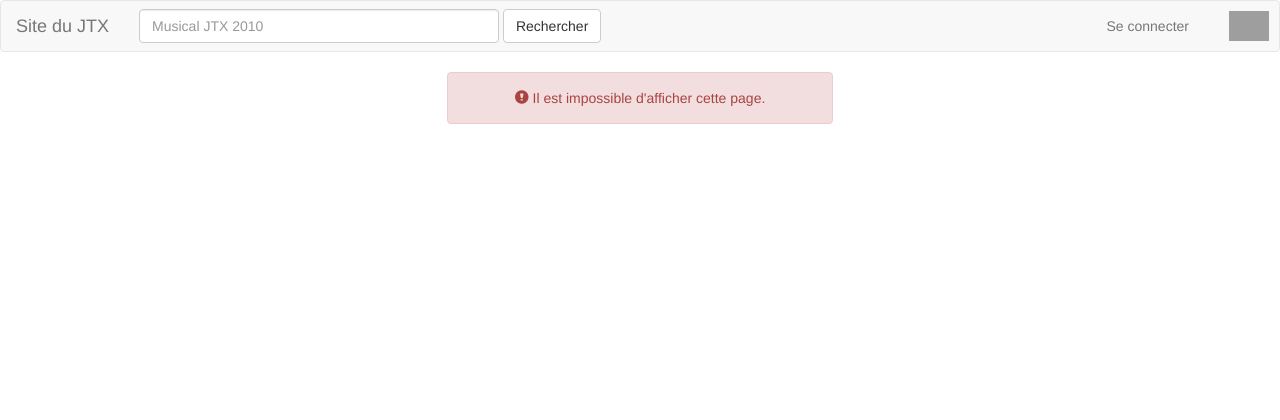
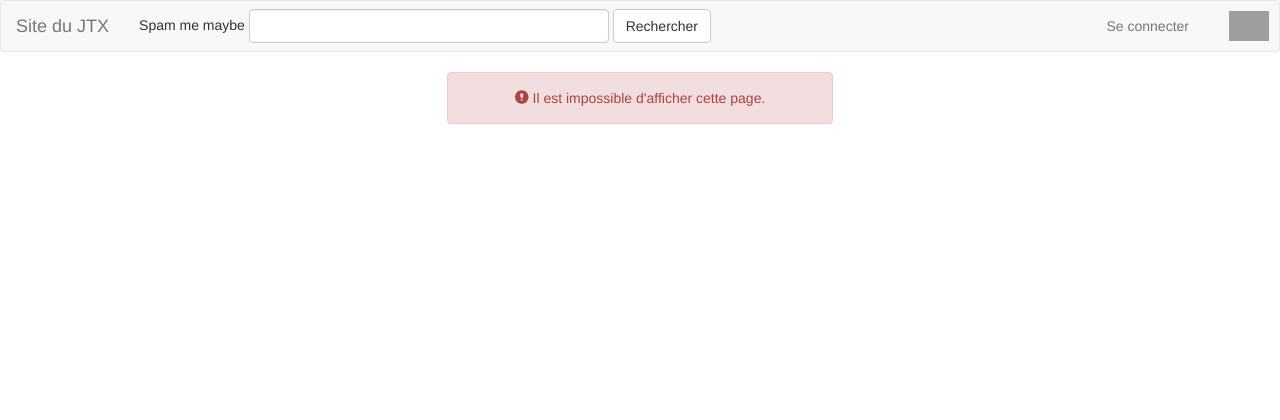
Before and after one commit to wassymkalouache/jtxvideo, a PHP site: page /index.php?page=index in a window 1280 px wide. Shown: the top 420 px of the page. Run offline with PHP 8.4, Linux system fonts and the light colour scheme; data comes from the database, SQL or seed files in the repository; grey boxes are pictures that could not be loaded.

Commit message:
Amélioration du placeholder de la recherche navbar

```diff
--- a/navbar/navbar.php
+++ b/navbar/navbar.php
@@ -12,10 +12,18 @@
                 <?php
                 if (isset($_GET['query'])) {//si l'on a fait une recherche, elle s'affiche en haut;
                     echo <<<EOF
-                    <input style='width:360px;' type='text' class='form-control' placeholder='Musical JTX 2010' name='query' value="{$_GET['query']}">
+                    <input style='width:360px;' type='text' class='form-control' name='query' value="{$_GET['query']}">
 EOF;
-                } else {
-                    echo "<input style='width:360px;' type='text' class='form-control' placeholder='Musical JTX 2010' name='query'>";
+                } elseif (isset($_SESSION['query'])) {//si l'on a fait une recherche avant, elle s'affiche en haut;
+                    echo <<<EOF
+                    <input style='width:360px;' type='text' class='form-control' name='query' value="{$_SESSION['query']}">
+EOF;
+                } else    {
+                    //ça afficheça
+                    $videoalea = Video::titreAleatoire();
+                    echo <<<EOF
+                    <input style="width:360px;" type="text" class="form-control" placeholder="$videoalea" name="query">
+EOF;
                 }
                 ?>
             </div>
```
